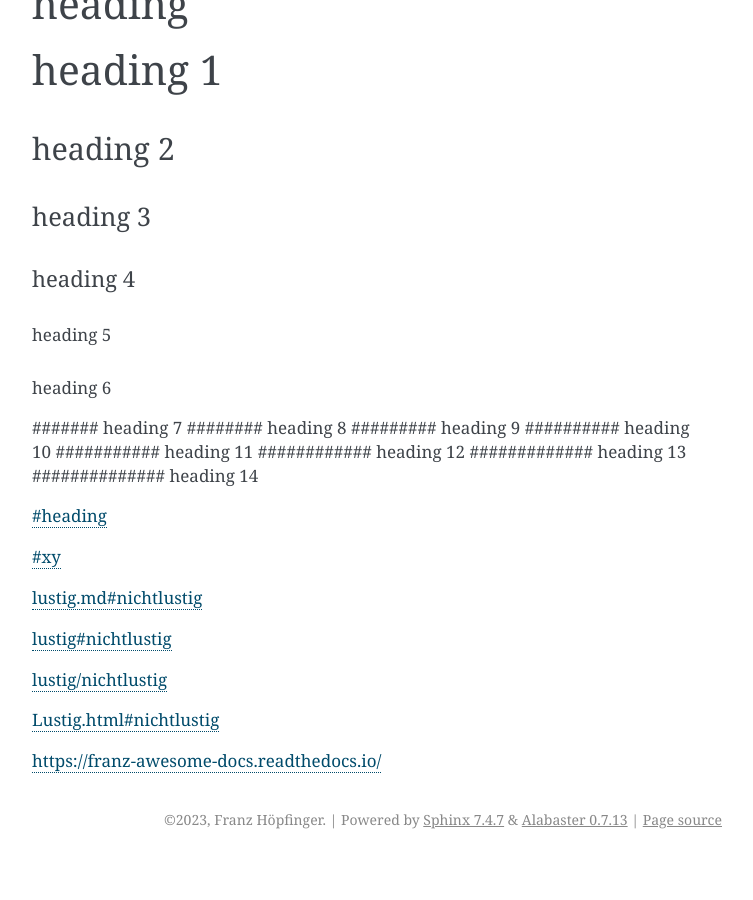
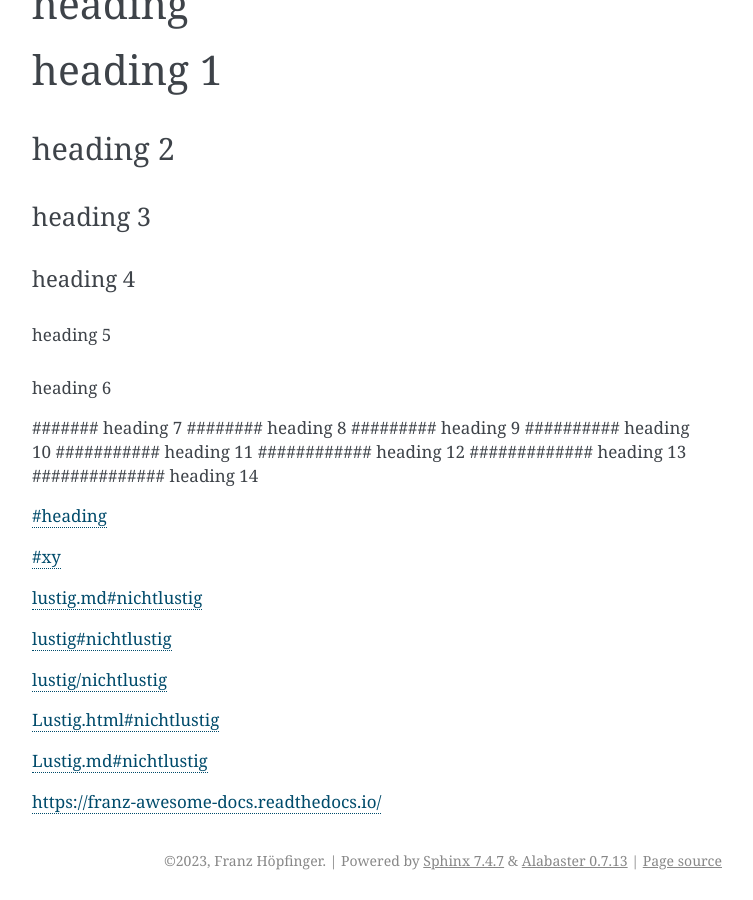
Before and after one commit to franz-ms-muc/awesome-docs, a Sphinx documentation site: the page built from docs/index.md, in a window 1280 px wide and 900 px high, scrolled down 1271 px. Shown: the whole window, without its empty margins (388-1141 px from the left). Built offline with Sphinx 7.4.7, drawn with Linux system fonts in a browser that asks for light colours; before the commit the page ends 2130 px from its top, so only the background shows below that.

Commit message:
Update index.md

```diff
--- a/docs/index.md
+++ b/docs/index.md
@@ -75,4 +75,7 @@ Und so lebten die Elfen in Frieden und Glückseligkeit, dank des tapferen Helden
 
 [Lustig.html#nichtlustig](Lustig.html#nichtlustig)
 
+[Lustig.md#nichtlustig](Lustig.md#nichtlustig)
+
+
 <https://franz-awesome-docs.readthedocs.io/>
```
